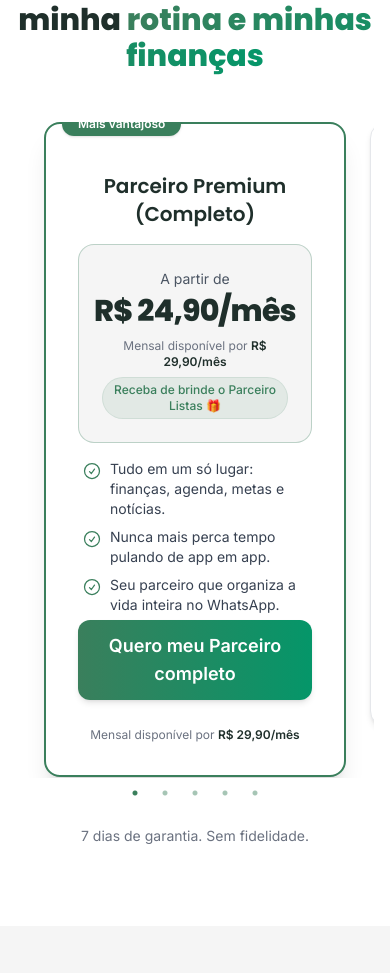
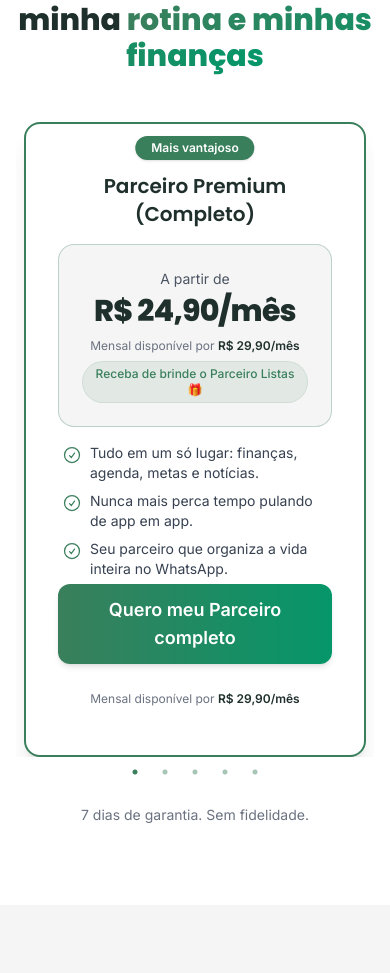
Before and after one commit to herick25/Site-Parceiro-IA, a React (Vite) app: page / in a window 390 px wide. Shown: the part 6269-7242 px from the top of the page. Built offline with nearby package versions, Linux system fonts and the light colour scheme.

Commit message:
ajuste plans

```diff
--- a/src/sections/Plans.jsx
+++ b/src/sections/Plans.jsx
@@ -84,28 +84,19 @@ export default function Plans() {
     },
   ];
 
+  // Mantém o desktop como era (3), tablet 2, mobile 1.
   const sliderSettings = {
     dots: true,
     arrows: true,
     infinite: false,
-    speed: 450,
-    slidesToShow: 3,          // desktop padrão
+    speed: 500,
+    slidesToShow: 3,
     slidesToScroll: 1,
     centerMode: false,
     adaptiveHeight: false,
     responsive: [
-      // <= 1280: mantém 3
       { breakpoint: 1024, settings: { slidesToShow: 2, arrows: true, centerMode: false } },
-      {
-        breakpoint: 768,    // mobile
-        settings: {
-          slidesToShow: 1,
-          arrows: false,
-          adaptiveHeight: true,
-          centerMode: true,
-          centerPadding: "16px",
-        },
-      },
+      { breakpoint: 768,  settings: { slidesToShow: 1, arrows: false, centerMode: false } },
     ],
   };
 
@@ -132,15 +123,17 @@ export default function Plans() {
         {/* Carrossel */}
         <Slider {...sliderSettings}>
           {plans.map((plan) => (
-            <div key={plan.key} className="px-3">
+            <div key={plan.key} className="px-2 md:px-4 w-full">
               <div
                 className={`relative overflow-visible rounded-2xl p-8 pt-12 bg-white
-                            ${plan.highlight ? "border-2 border-menta shadow-xl" : "border border-gray-200 shadow-md hover:shadow-lg"}
-                            flex flex-col gap-4 h-auto w-full max-w-[400px] mx-auto`}
+                  ${plan.highlight ? "border-2 border-menta shadow-xl" : "border border-gray-200 shadow-md hover:shadow-lg"}
+                  grid grid-rows-[auto_auto_1fr_auto_auto_auto] gap-4
+                  w-full mx-auto
+                  h-auto md:h-[560px]`}  /* mobile: auto | desktop: altura original */
               >
-                {/* Badge apenas no Premium */}
+                {/* Badge apenas no Premium (posição preservada no desktop) */}
                 {plan.highlight && (
-                  <span className="absolute left-4 -top-3 bg-menta text-white text-xs font-semibold px-4 py-1 rounded-full shadow">
+                  <span className="absolute left-1/2 md:left-1/2 md:-translate-x-1/2 -translate-x-1/2 top-3 bg-menta text-white text-xs font-semibold px-4 py-1 rounded-full shadow">
                     Mais vantajoso
                   </span>
                 )}
@@ -151,14 +144,14 @@ export default function Plans() {
                   {plan.title}
                 </h3>
 
-                {/* Preço + brinde dentro do bloco */}
-                <div className="rounded-2xl border border-menta/30 bg-gelo p-6 text-center flex flex-col items-center justify-center">
+                {/* Preço + brinde dentro do bloco (como você queria) */}
+                <div className="rounded-2xl border border-menta/30 bg-gelo p-6 text-center min-h-[100px] flex flex-col items-center justify-center">
                   <div className="text-sm text-gray-600 mb-1">A partir de</div>
                   <div className="text-3xl md:text-4xl font-extrabold font-poppins text-escuro whitespace-nowrap leading-tight tracking-tight">
                     {plan.price}
                   </div>
 
-                  {/* Mensal no bloco para reforço visual no mobile */}
+                  {/* Mensal (reforço no bloco) */}
                   <p className="text-xs text-gray-500 mt-2">
                     Mensal disponível por{" "}
                     <span className="font-semibold text-escuro">{plan.monthly}</span>
@@ -171,18 +164,18 @@ export default function Plans() {
                 </div>
 
                 {/* Features */}
-                <ul className="space-y-2 text-left px-1">
+                <ul className="space-y-2 text-left px-1 overflow-visible">
                   {plan.features.map((f, i) => (
                     <Feature key={i}>{f}</Feature>
                   ))}
                 </ul>
 
                 {/* CTA */}
-                <div className="flex justify-center">
+                <div className="flex justify-center items-end">
                   <ModernCTA>{plan.cta}</ModernCTA>
                 </div>
 
-                {/* Nota mensal no rodapé do card (reforço) */}
+                {/* Nota mensal no rodapé do card */}
                 <p className="text-xs text-gray-500 text-center">
                   Mensal disponível por{" "}
                   <span className="font-semibold text-escuro">{plan.monthly}</span>
```
